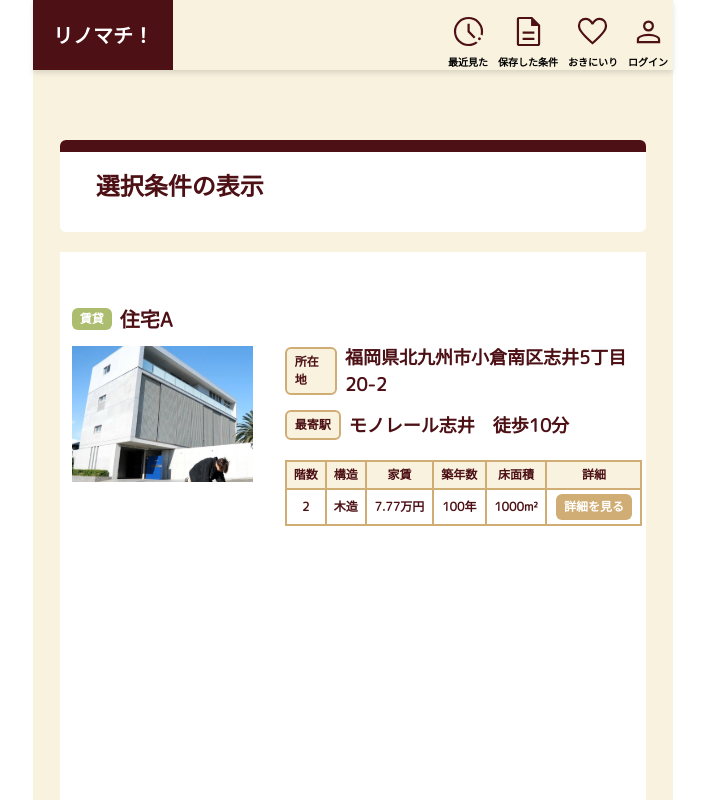
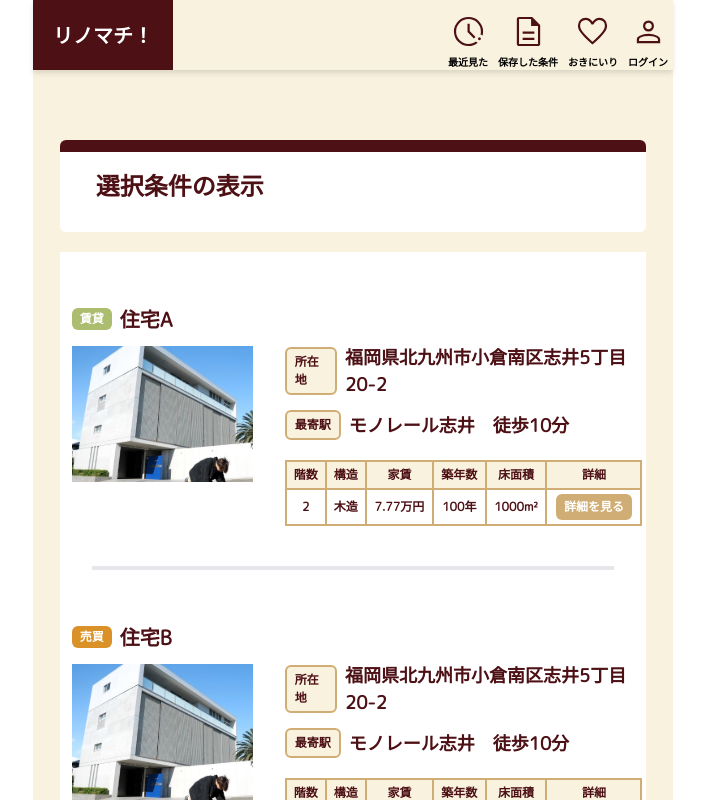
Before and after one commit to yama-chiiii/Rinomachi-Front, a Next.js app: page /houseList in a window 1280 px wide. Shown: the top 800 px of the page, without its empty margins (287-992 px from the left). Built offline with nearby package versions, Linux system fonts and the light colour scheme.

Commit message:
feat:UI完成(いいね機能以外)

```diff
--- a/src/app/component/House.tsx
+++ b/src/app/component/House.tsx
@@ -1,17 +1,26 @@
-import Image from 'next/image'
+import Image from 'next/image';
 
-export default function House() {
+type HouseProps = {
+  housetype: '賃貸' | '売買';
+  name: string;
+}
+
+export default function House({ housetype,name}: HouseProps) {
   return (
-    <div className='w-full min-h-screen font-mPlus font-semibold'>
+    <div className='w-full h-auto font-mPlus font-semibold'>
       <div className='w-full flex flex-col lg:flex-row justify-center bg-white mt-32 text-brown-dark'>
         {/* 左半分 */}
         <div className='flex flex-col justify-start mx-12'>
           <div className='flex flex-row items-center mt-20'>
             {/* タグ */}
-            <div className='px-4 lg:px-8 py-2 rounded-md bg-green-light text-white text-xs lg:text-md '>
-              賃貸
+            <div
+              className={`px-4 lg:px-8 py-2 rounded-md text-white text-xs lg:text-md ${
+                housetype === '賃貸' ? 'bg-green-light' : 'bg-orange'
+              }`}
+            >
+              {housetype}
             </div>
-            <div className='px-8 text-md lg:text-xl'>住宅A</div>
+            <div className='px-8 text-md lg:text-xl'>{name}</div>
           </div>
           <Image
             src='/houseEX_1.svg'
@@ -24,7 +33,7 @@ export default function House() {
         {/* →半分 */}
         <div className='flex flex-col mx-8 lg:mx-12 mt-24 lg:mt-60'>
           {/* 所在地 */}
-          <div className='flex flex-col -ml-6 lg:-ml-0  lg:flex-row lg:items-center items-start'>
+          <div className='flex flex-col -ml-6 lg:-ml-0 lg:flex-row lg:items-center items-start'>
             <div className='mx-8 px-8 py-4 rounded-md text-xs lg:text-md border-2 border-brown text-brown-dark bg-brown-light'>
               所在地
             </div>
@@ -36,7 +45,7 @@ export default function House() {
             <div className='mx-8 px-8 py-4 rounded-md text-xs lg:text-md border-2 border-brown text-brown-dark bg-brown-light'>
               最寄駅
             </div>
-            <div className='mt-4 lg:mt-0 mx-12 lg:mx-0 text-brown-dark  text-xs lg:text-lg'>
+            <div className='mt-4 lg:mt-0 mx-12 lg:mx-0 text-brown-dark text-xs lg:text-lg'>
               モノレール志井　徒歩10分
             </div>
           </div>
@@ -69,6 +78,7 @@ export default function House() {
           </table>
         </div>
       </div>
+      <div className='mx-12 lg:mx-32 mt-40 border-2 border-gray-200'></div>
     </div>
-  )
+  );
 }
--- a/src/app/houseList/page.tsx
+++ b/src/app/houseList/page.tsx
@@ -9,7 +9,8 @@ export default function houseList() {
           <div className="text-md lg:text-2xl text-dark-brown">選択条件の表示</div>
         </div>
         <div className="w-full lg:w-11/12 mt-32 bg-white">
-          <House/>
+          <House housetype="賃貸" name="住宅A" />
+          <House housetype="売買" name="住宅B" />
         </div>
       </div>
     </div>
```
